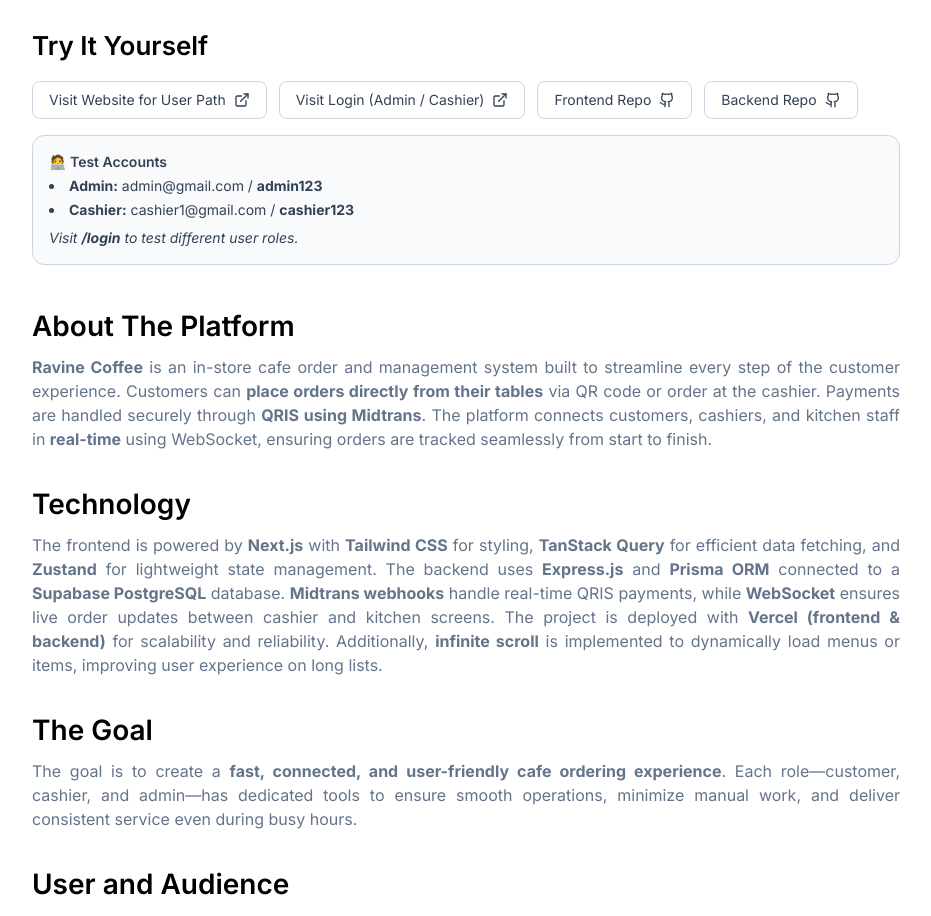
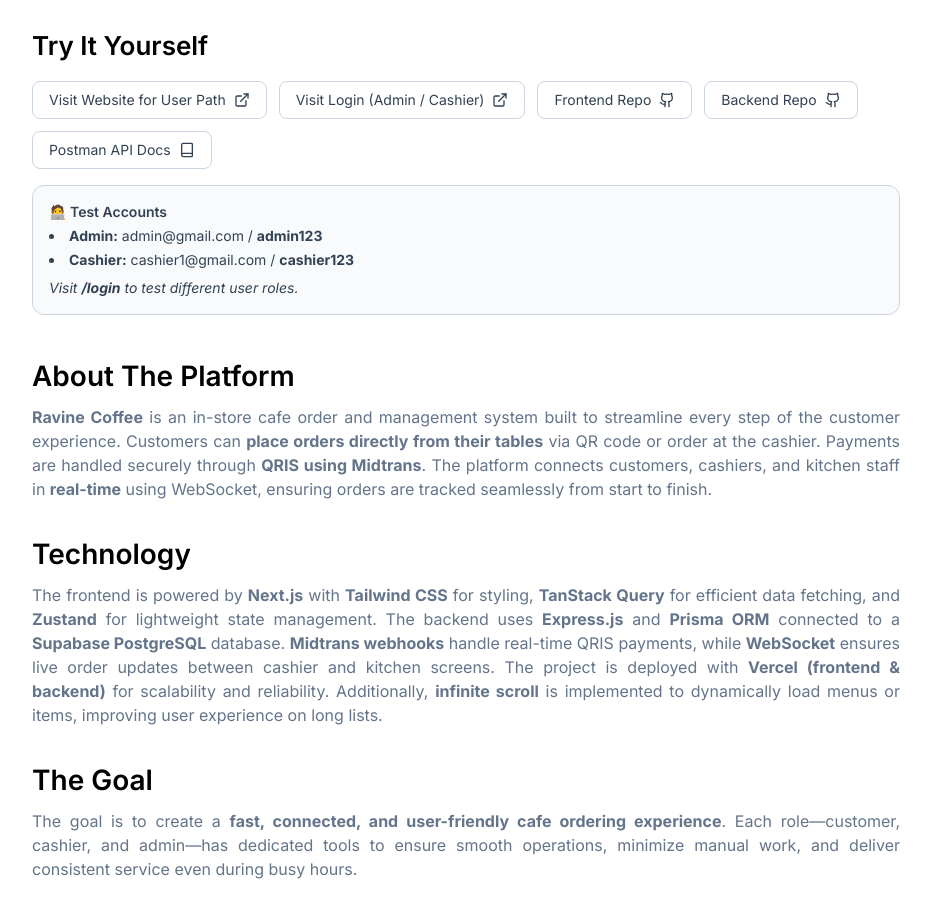
Before and after one commit to ubaydillah1/bio, a React (Vite) app: page /ravine-coffee in a window 1280 px wide. Shown: the part 980-1896 px from the top of the page, without its empty margins (174-1105 px from the left). Built offline with nearby package versions, Linux system fonts and the light colour scheme; no server answers.

Commit message:
feat: add postman repo visit link

```diff
--- a/src/pages/RavineCoffee.jsx
+++ b/src/pages/RavineCoffee.jsx
@@ -6,7 +6,8 @@
   X,
   ExternalLink,
   Play,
-  Github,
+  Book,
+  GithubIcon,
 } from "lucide-react";
 import { DarkMode } from "../contexts/DarkMode";
 
@@ -224,7 +225,7 @@
           </a>
 
           <a
-            href="https://github.com/ubaydillah1/ravine-coffee-shop"
+            href="https://GithubIcon .com/ubaydillah1/ravine-coffee-shop"
             target="_blank"
             rel="noreferrer"
             className={`flex items-center gap-2 text-sm whitespace-nowrap border rounded-lg px-4 py-2 transition w-fit ${
@@ -234,11 +235,11 @@
             }`}
           >
             Frontend Repo
-            <Github size={16} />
+            <GithubIcon size={16} />
           </a>
 
           <a
-            href="https://github.com/ubaydillah1/ravine-coffee-be"
+            href="https://GithubIcon .com/ubaydillah1/ravine-coffee-be"
             target="_blank"
             rel="noreferrer"
             className={`flex items-center gap-2 text-sm whitespace-nowrap border rounded-lg px-4 py-2 transition w-fit ${
@@ -248,7 +249,21 @@
             }`}
           >
             Backend Repo
-            <Github size={16} />
+            <GithubIcon size={16} />
+          </a>
+
+          <a
+            href="https://documenter.getpostman.com/view/33200982/2sB3WwowG9#intro"
+            target="_blank"
+            rel="noreferrer"
+            className={`flex items-center gap-2 text-sm whitespace-nowrap border rounded-lg px-4 py-2 transition w-fit ${
+              theme === "black"
+                ? "border-[#444] text-[#ccc] hover:bg-[#1a1a1a]"
+                : "border-slate-300 text-slate-700 hover:bg-slate-100"
+            }`}
+          >
+            Postman API Docs
+            <Book size={16} />
           </a>
         </div>
 
```
